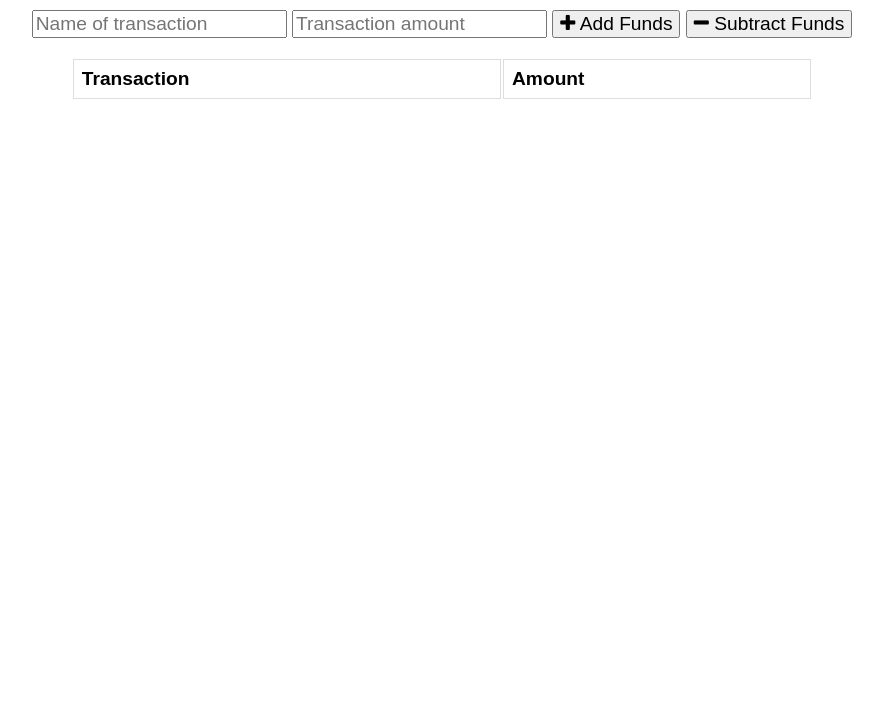
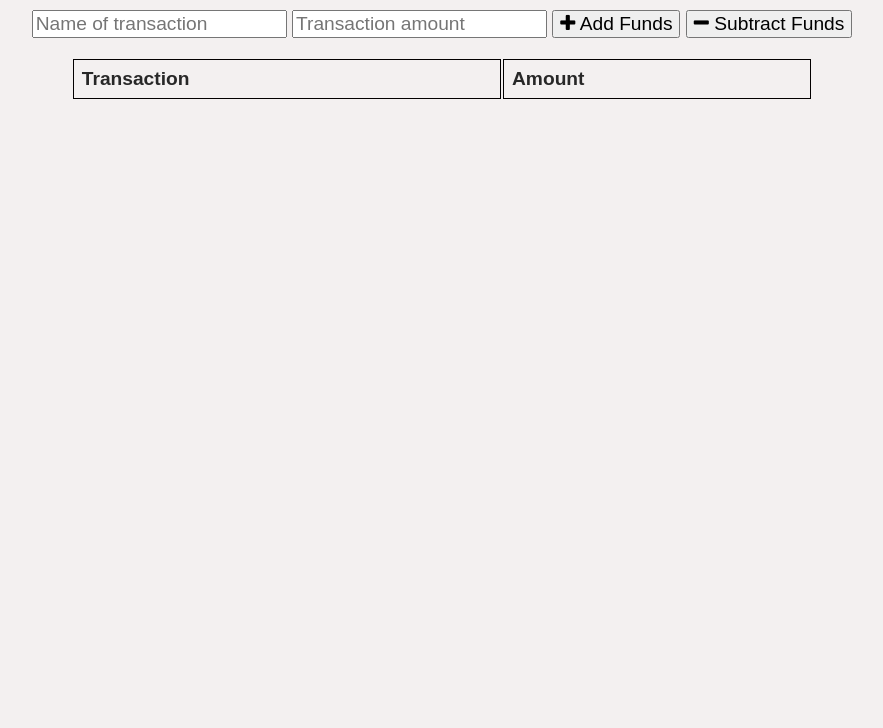
Before and after one commit to wa20/budget-tracker, a website: page public/index.html in a window 1280 px wide. Shown: the part 72-800 px from the top of the page, without its empty margins (198-1081 px from the left). Drawn offline with nearby package versions, Linux system fonts and the light colour scheme; no server answers.

Commit message:
minor styling changes

```diff
--- a/public/styles.css
+++ b/public/styles.css
@@ -1,6 +1,8 @@
 body {
   font-size: 120%;
   font-family: Arial;
+  background: rgb(243, 240, 240);
+  color: rgb(39, 39, 39);
 }
 
 button, input {
@@ -13,13 +15,13 @@ table {
 }
 
 td, th {
-  border: 1px solid #dddddd;
+  border: 1px solid #020000;
   text-align: left;
   padding: 8px;
 }
 
 tr:nth-child(even) {
-  background-color: #dddddd;
+  background-color: #377dff;
 }
 
 .error {
```
